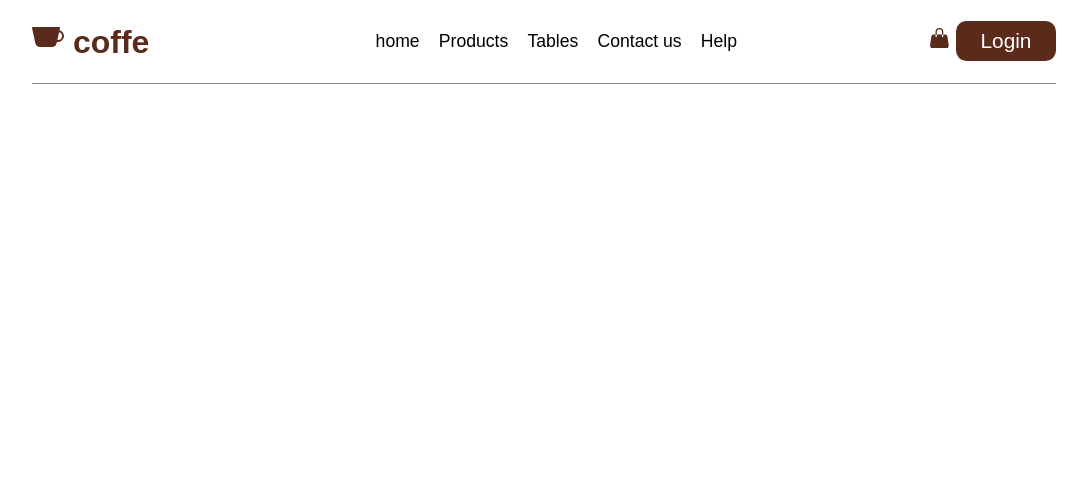
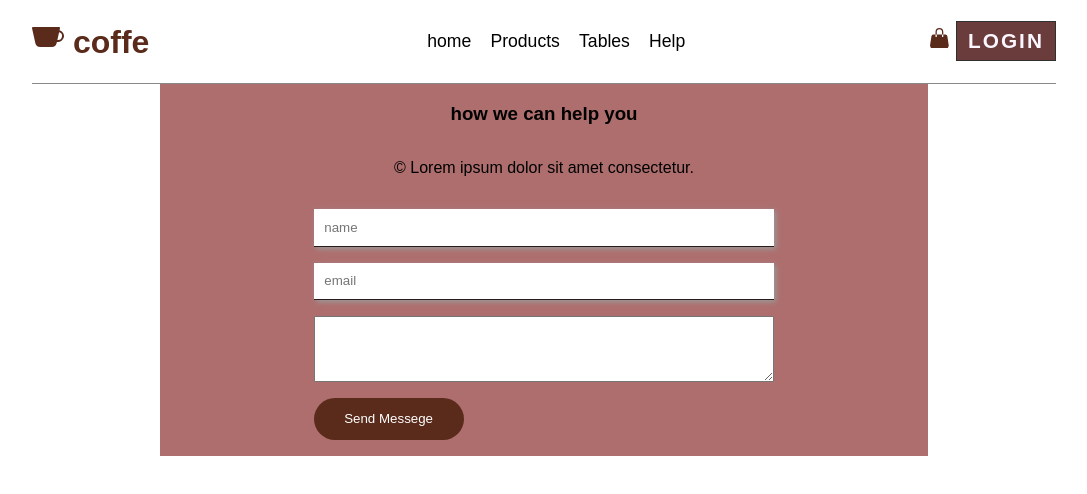
Before and after one commit to ikran-04/coffe_shop, a React (Create React App) app: page /help in a window 1280 px wide. Shown: the top 494 px of the page, without its empty margins (96-1183 px from the left). Built offline with nearby package versions, Linux system fonts and the light colour scheme; a web font is replaced by a local one.

Commit message:
sending email

```diff
--- a/package.json
+++ b/package.json
@@ -4,6 +4,7 @@
   "version": "0.1.0",
   "private": true,
   "dependencies": {
+    "@emailjs/browser": "^3.6.2",
     "@fortawesome/fontawesome-svg-core": "^6.1.1",
     "@fortawesome/free-solid-svg-icons": "^6.1.1",
     "@fortawesome/react-fontawesome": "^0.1.18",
@@ -11,6 +12,8 @@
     "@testing-library/react": "^13.2.0",
     "@testing-library/user-event": "^13.5.0",
     "babel-plugin-macros": "^3.1.0",
+    "emailjs": "^4.0.0",
+    "emailjs-com": "^3.2.0",
     "gh-pages": "^4.0.0",
     "react": "^18.1.0",
     "react-dom": "^18.1.0",
--- a/src/App.js
+++ b/src/App.js
@@ -10,6 +10,7 @@ import Navbar from "./components/Navbar";
 import Products from "./Pages/products";
 import AddToCart from "./components/AddToCart";
 import Cart from "./components/cart";
+import Help from "./components/help";
 // import Products from "./components/Products";
 
 function App() {
@@ -25,6 +26,7 @@ function App() {
        <Route path="/products" element={ <Products/> } />
        <Route path="/add" element={ <AddToCart/> } />
        <Route path="/cart" element={ <Cart/> } />
+       <Route path="/help" element={ <Help/> } />
        </Routes>
        </BrowserRouter>
 
--- a/src/components/Navbar.jsx
+++ b/src/components/Navbar.jsx
@@ -1,23 +1,30 @@
-import React from "react";
+import React from "react"
 import {BsFillHandbagFill,BsCupFill} from"react-icons/bs"
+import {AiOutlineBars} from"react-icons/ai"
+// import { useNavigate } from "react-router-dom"
 import  '../styles/allCss.css'
 
 // import { solid, regular, brands } from '@fortawesome/fontawesome-svg-core/import.macro';
 
 const Navbar = () => {
+
     return (
         <div className="navbar">
+
             <h1><BsCupFill/> coffe</h1>
             <ul className="lists">
                 <li><a href="/">home</a></li>
                 <li><a href="/products">Products</a></li>
                 <li><a href="/tables">Tables</a></li>
-                <li><a href="/contact us">Contact us</a></li>
+                {/* <li><a href="/contact us">Contact us</a></li> */}
                 <li><a href="/help">Help</a></li>
             </ul>
             <div className="btns">
                 <button className="shop-btn"><BsFillHandbagFill/></button>
                 <button className="login">Login</button>
+            </div>
+            <div className="menu-btn">
+                <AiOutlineBars/>
             </div>
         </div>
      );
--- /dev/null
+++ b/src/components/help.jsx
@@ -0,0 +1,32 @@
+import emailjs from '@emailjs/browser';
+const Help = () => {
+    const sendEmail = (e) => {
+        e.preventDefault();
+
+        emailjs.sendForm('gmail', 'template_nt538ne', e.target, 'E1kgocA2d5W3C8YvF4B-a')
+          .then((result) => {
+              console.log(result.text);
+          }, (error) => {
+              console.log(error.text);
+          });
+          e.target.reset()
+      };
+
+
+    return (
+        <div className="help-page">
+            <h3>how we can help you</h3>
+            <p>&copy; Lorem ipsum dolor sit amet consectetur.</p>
+            <div className="contain">
+                <form  onSubmit={sendEmail} className="form">
+                    <input type="text" placeholder="name" />
+                    <input type="text" placeholder="email" />
+                    <textarea name="description" id="" cols="30" rows="4"></textarea>
+                    <button type="submit" value="send">Send Messege</button>
+                </form>
+                </div>
+        </div>
+     );
+}
+
+export default Help;
--- a/src/styles/allCss.css
+++ b/src/styles/allCss.css
@@ -22,6 +22,7 @@ body {
 
 h1 {
     color: #5A2A1B;
+    cursor: pointer;
 }
 
 .lists {
@@ -46,16 +47,34 @@ a {
 .login {
     width: 100px;
     height: 40px;
-    background: #5A2A1B;
-    color: white;
-    border: none;
-    border-radius: .5em;
+    position: relative;
+    outline: none;
+    border: 1px solid #303030;
+    background: #6a3c3c;
+    color: #fcf6ff;
+    text-transform: uppercase;
+    letter-spacing: 2px;
+    font-size: 15px;
+    overflow: hidden;
+    transition: 0.2s;
+    cursor: pointer;
+    font-weight: bold;
+}
+.login:hover{
+    color: #6a3c3c;
+    background-color: #fcf6ff;
+    transition: all .5 step-end;
 }
 
 .shop-btn {
     border: none;
     background: none;
     color: #5A2A1B;
+}
+.menu-btn{
+    font-size: 1.5rem;
+    display: none;
+    cursor: pointer;
 }
 
 .Hero {
@@ -321,6 +340,7 @@ a {
     border-radius: 5em;
     background: #fff;
     border: none;
+
 }
 
 .slider .txt {
@@ -466,6 +486,7 @@ a {
 }
 
 .addToCart .Add-to-cart {
+    cursor: pointer;
     width: 100px;
     height: 40px;
     border: none;
@@ -520,6 +541,49 @@ a {
     align-items: center;
     cursor: pointer;
 }
+.help-page{
+    width: 60%;
+    margin: auto;
+    display: flex;
+    flex-direction: column;
+    justify-content: center;
+    align-items: center;
+    text-align: center;
+    background-color: #882a2aad;
+}
+.contain{
+    width: 100%;
+    display: flex;
+    justify-content: center;
+    align-items: center;
+}
+.form{
+    width: 60%;
+    display: flex;
+    flex-direction: column;
+    justify-content: center;
+    gap: 1em;
+    padding: 1em 0;
+}
+.form input{
+    padding:.8em;
+    /* border-radius: 10em; */
+    background-color: rgb(255, 255, 255);
+    box-shadow: 2px 2px 5px  #9a9a9a;
+    border: none;
+    outline: none;
+    border-bottom: 1px solid #2B1C1C;
+
+}
+.form button{
+    width: 150px;
+    padding: 1em;
+    background-color: #5A2A1B;
+    border: none;
+    color: white;
+    border-radius: 10em;
+
+}
 
 
 @media (max-width:1150px) {
@@ -559,8 +623,11 @@ a {
 }
 
 @media (max-width:805px) {
-    .navbar .lists {
+    .navbar .lists ,.btns{
         display: none;
+    }
+    .menu-btn{
+        display: flex;
     }
 
     .topProducts {
```
Also changed, not shown: public/images/messege.png (added), src/Pages/hlepPage.js (added), 1 other file (tests, documents, lock files or other folders).
